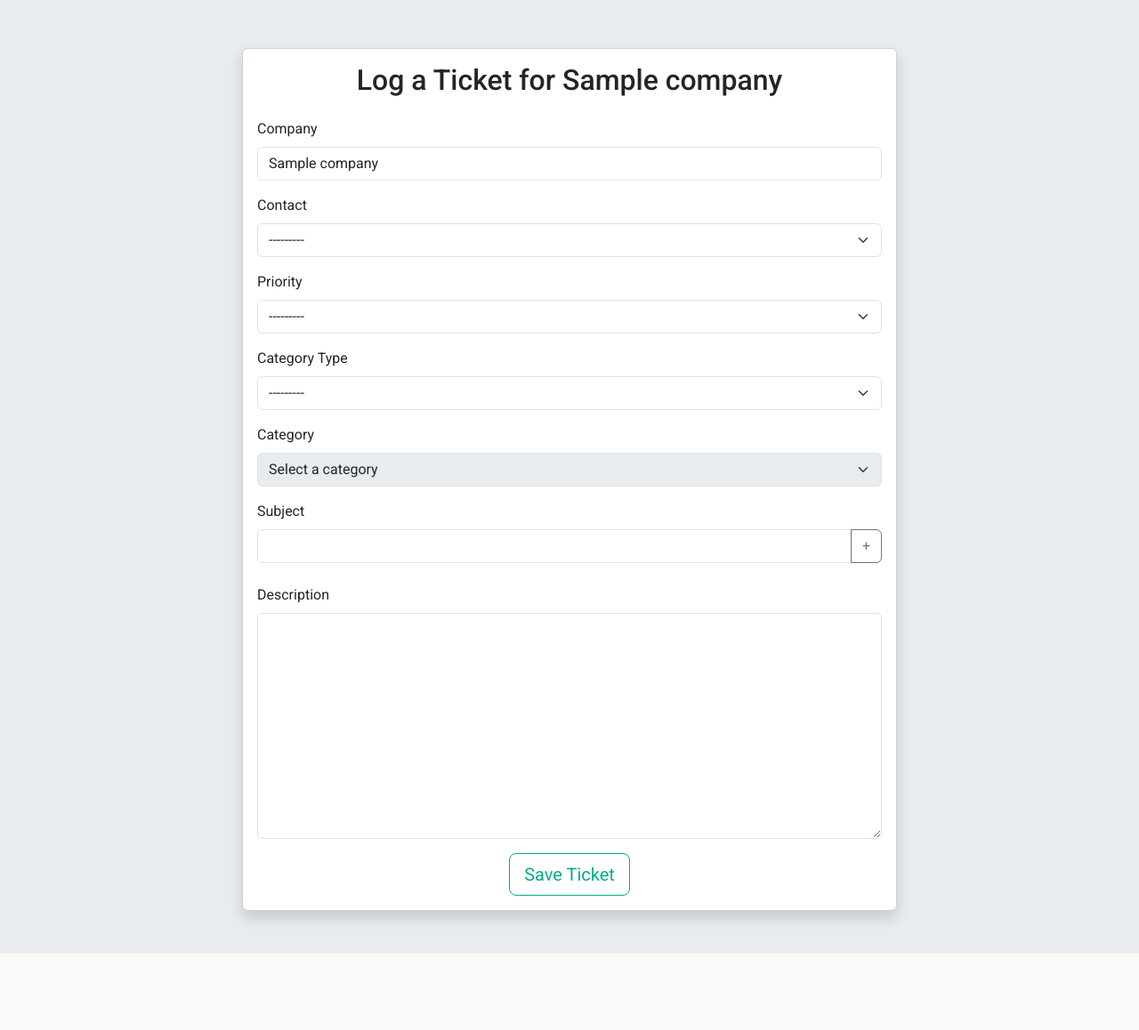
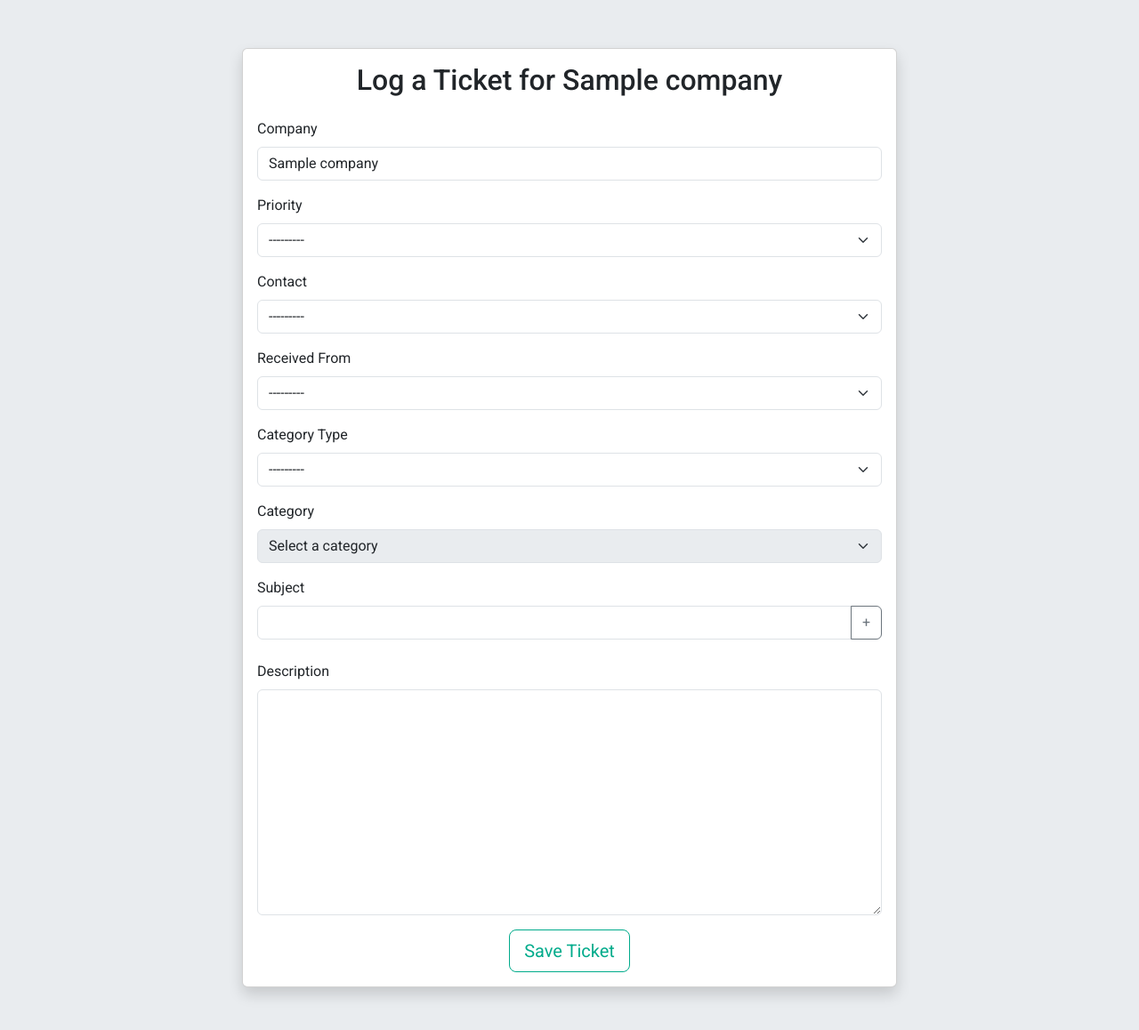
Before and after one commit to Ty-Thetravelguy/travault-v2-mp4, a Django app: page /tickets/open/1/ in a window 1280 px wide. Shown: the part 90-1248 px from the top of the page at 89% size. Before the commit the page ends 1162 px from the top, so only its background shows below. Run offline with Django 5.2, Linux system fonts and the light colour scheme; a user stored in the database is signed in; tables that the repository leaves empty hold one stand-in row (values such as "Sample post"); parts of the project's set-up code (start-up, migrations or seed data) failed here and were passed over; some libraries are stand-ins or nearby versions.

Commit message:
Added recevied from to open-ticket

```diff
--- a/travault_crm/tickets/forms.py
+++ b/travault_crm/tickets/forms.py
@@ -1,5 +1,7 @@
 from django import forms
 from .models import Ticket, TicketSubject
+from agencies.models import CustomUser
+
 
 class TicketForm(forms.ModelForm):
     subject = forms.CharField(widget=forms.TextInput(attrs={'class': 'form-control', 'autocomplete': 'off'}))
@@ -10,14 +12,25 @@
         widget=forms.Select(attrs={'class': 'category-field form-select'})
     )
 
+    received_from = forms.ModelChoiceField(
+        queryset=CustomUser.objects.none(),
+        required=False,
+        widget=forms.Select(attrs={'class': 'form-select'})
+    )
+
     class Meta:
         model = Ticket
-        fields = ['company', 'contact', 'priority', 'subject', 'description', 'category_type', 'category']
+        fields = ['company', 'contact', 'priority', 'subject', 'description', 'category_type', 'category', 'received_from']
 
     def __init__(self, *args, **kwargs):
+        self.agency = kwargs.pop('agency', None)
         super(TicketForm, self).__init__(*args, **kwargs)
+
         if self.initial.get('company'):
             self.fields['company'].widget.attrs['readonly'] = True
+
+        if self.agency:
+            self.fields['received_from'].queryset = CustomUser.objects.filter(agency=self.agency)
 
         # Dynamically set category choices based on category_type
         category_type = self.data.get('category_type') or self.initial.get('category_type')
--- a/travault_crm/tickets/models.py
+++ b/travault_crm/tickets/models.py
@@ -1,5 +1,5 @@
 from crm.models import Company, Contact
-from agencies.models import Agency
+from agencies.models import Agency, CustomUser
 from django.db import models
 from django.conf import settings
 
@@ -41,6 +41,13 @@
     contact = models.ForeignKey(Contact, null=True, blank=True, on_delete=models.SET_NULL)
     agency = models.ForeignKey(Agency, on_delete=models.CASCADE)
     owner = models.ForeignKey(settings.AUTH_USER_MODEL, on_delete=models.CASCADE)
+    received_from = models.ForeignKey(
+        CustomUser,
+        on_delete=models.SET_NULL,
+        null=True,
+        blank=True,
+        related_name='received_tickets'
+    )
     priority = models.CharField(max_length=10, choices=PRIORITY_CHOICES)
     category_type = models.CharField(max_length=10, choices=CATEGORY_TYPE_CHOICES)
     category = models.CharField(max_length=50)
--- a/travault_crm/tickets/templates/tickets/open_ticket.html
+++ b/travault_crm/tickets/templates/tickets/open_ticket.html
@@ -19,16 +19,23 @@
                                 {{ form.company|add_class:"form-control" }}
                             </div>
 
+                            <!-- Priority Field -->
+                            <div class="mb-3">
+                                <label for="{{ form.priority.id_for_label }}" class="form-label">Priority</label>
+                                {{ form.priority|add_class:"form-select" }}
+                            </div>
+
                             <!-- Contact Field -->
                             <div class="mb-3">
                                 <label for="{{ form.contact.id_for_label }}" class="form-label">Contact</label>
                                 {{ form.contact|add_class:"form-select" }}
                             </div>
 
-                            <!-- Priority Field -->
+                            <!-- Received From Field -->
                             <div class="mb-3">
-                                <label for="{{ form.priority.id_for_label }}" class="form-label">Priority</label>
-                                {{ form.priority|add_class:"form-select" }}
+                                <label for="{{ form.received_from.id_for_label }}" class="form-label">Received
+                                    From</label>
+                                {{ form.received_from|add_class:"form-select" }}
                             </div>
 
                             <!-- Category Type Field -->
--- a/travault_crm/tickets/views.py
+++ b/travault_crm/tickets/views.py
@@ -7,6 +7,8 @@
 from dal import autocomplete
 from django.http import JsonResponse
 from django.views.decorators.http import require_POST
+from django.contrib import messages
+
 
 
 @login_required
@@ -38,12 +40,20 @@
 @require_POST
 def create_ticket_subject(request):
     subject = request.POST.get('subject')
-    new_subject, created = TicketSubject.objects.get_or_create(subject=subject)
-    return JsonResponse({
-        'id': new_subject.id,
-        'subject': new_subject.subject,
-        'created': created  # This tells the frontend if a new subject was created
-    })
+    if subject:
+        new_subject, created = TicketSubject.objects.get_or_create(subject=subject)
+        if created:
+            messages.success(request, f"New ticket subject '{subject}' has been created.")
+        else:
+            messages.info(request, f"Ticket subject '{subject}' already exists.")
+        return JsonResponse({
+            'id': new_subject.id,
+            'subject': new_subject.subject,
+            'created': created
+        })
+    else:
+        messages.error(request, "No subject provided. Please enter a subject.")
+        return JsonResponse({'error': 'No subject provided'}, status=400)
 
 
 @login_required
@@ -51,9 +61,7 @@
     company = get_object_or_404(Company, id=company_id)
 
     if request.method == 'POST':
-        print("POST data:", request.POST)
-        print("POST request received")
-        form = TicketForm(request.POST)
+        form = TicketForm(request.POST, agency=request.user.agency)
         if form.is_valid():
             print("Form is valid")
             ticket = form.save(commit=False)
@@ -61,12 +69,12 @@
             ticket.owner = request.user
             ticket.agency = request.user.agency
             ticket.save()
-            print(f"Ticket saved with id: {ticket.id}")
+            messages.success(request, f"Ticket #{ticket.id} has been successfully created.")
             return redirect('tickets:ticket_detail', pk=ticket.id)
         else:
-            print("Form errors:", form.errors)
+            messages.error(request, "There was an error creating the ticket. Please check the form and try again.")
     else:
-        form = TicketForm(initial={'company': company})
+        form = TicketForm(initial={'company': company}, agency=request.user.agency)
 
     return render(request, 'tickets/open_ticket.html', {'form': form, 'company': company})
 
```
Also changed, not shown: travault_crm/tickets/migrations/0009_ticket_received_from.py (added), 1 other file.
